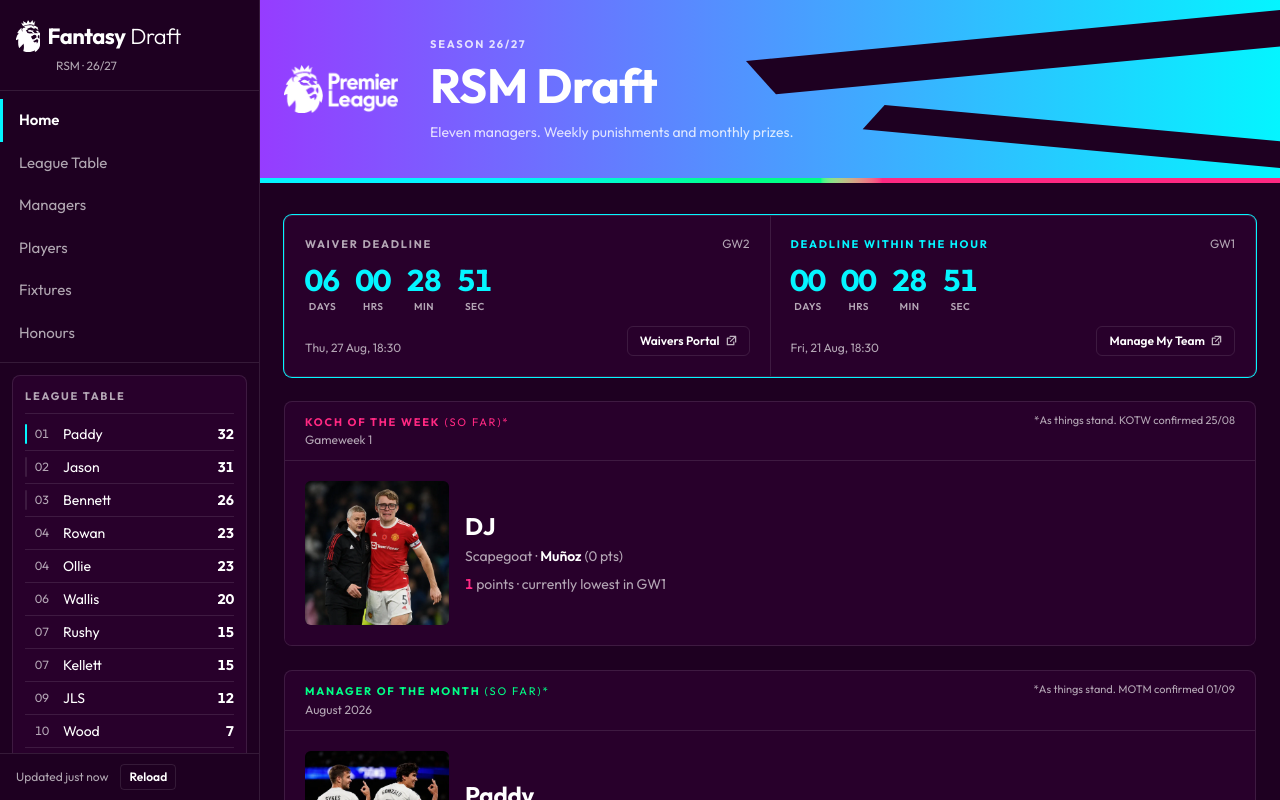
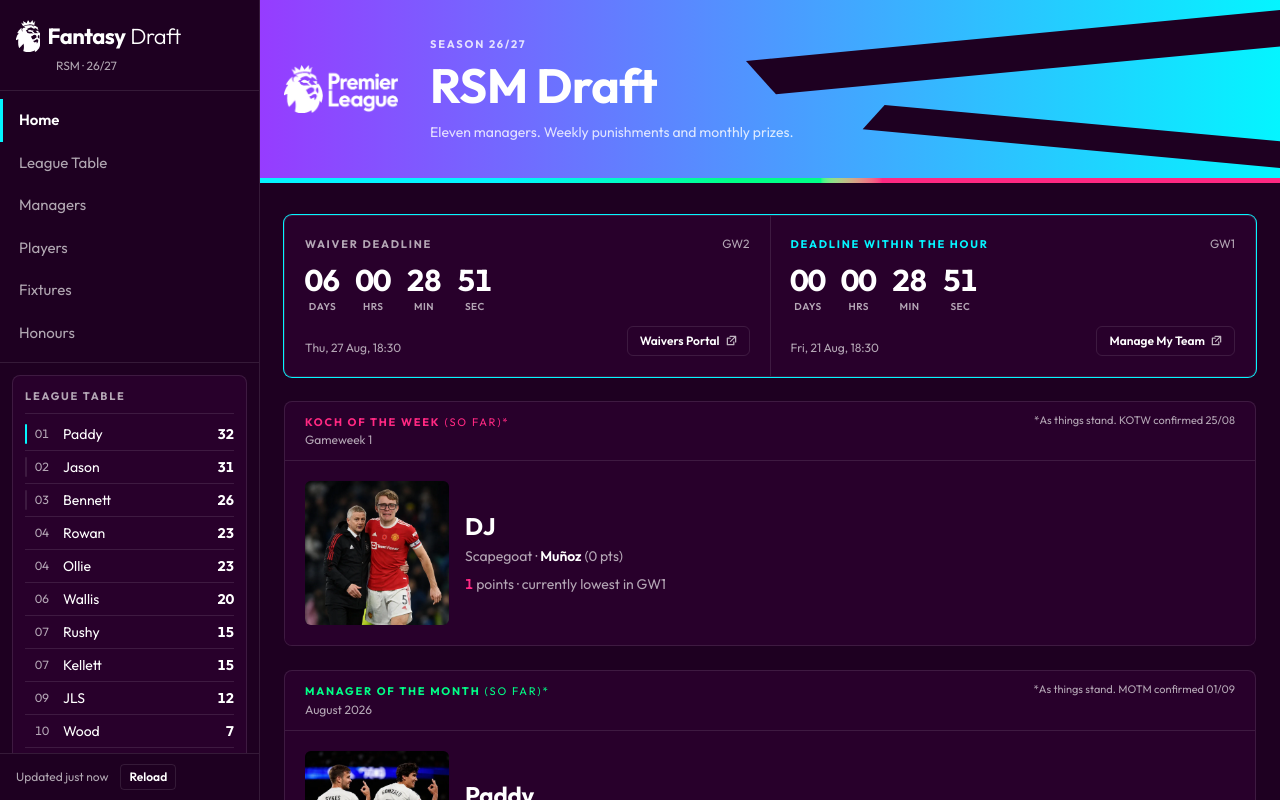
Before and after one commit to rowan-m-s/RSM-Draft, a React (Vite) app: page /#/ in a window 1280 px wide. Shown: the top 800 px of the page. Built offline with nearby package versions, Linux system fonts and the light colour scheme.

Commit message:
Countdown numerals in white
Co-Authored-By: Claude Fable 5 <noreply@anthropic.com>

```diff
--- a/src/components/Countdown.tsx
+++ b/src/components/Countdown.tsx
@@ -18,7 +18,7 @@ function useNow(intervalMs = 1000) {
 function Unit({ value, label }: { value: number; label: string }) {
   return (
     <div className="flex flex-col items-center">
-      <span className="display tnum text-2xl leading-none text-pl-cyan sm:text-3xl">
+      <span className="display tnum text-2xl leading-none text-pl-text sm:text-3xl">
         {String(value).padStart(2, '0')}
       </span>
       <span className="mt-1 text-[10px] font-semibold tracking-wider text-pl-muted uppercase">{label}</span>
```
